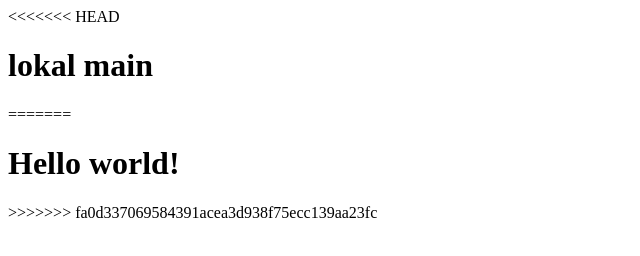
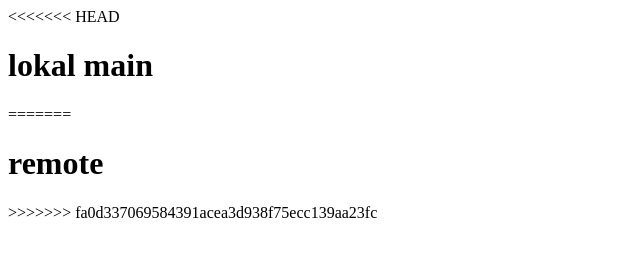
Before and after one commit to Hnatusiv-Bohdan/forRepo, a plain HTML site: page folder11/index.html in a window 1280 px wide. Shown: the whole page, without its empty margins (0-640 px from the left). Drawn offline with Linux system fonts and the light colour scheme.

Commit message:
Update index.html

```diff
--- a/folder11/index.html
+++ b/folder11/index.html
@@ -9,7 +9,7 @@
 <<<<<<< HEAD
 	<h1>lokal main</h1>
 =======
-	<h1>Hello world!</h1>
+	<h1>remote</h1>
 >>>>>>> fa0d337069584391acea3d938f75ecc139aa23fc
 </body>
 </html>
```
